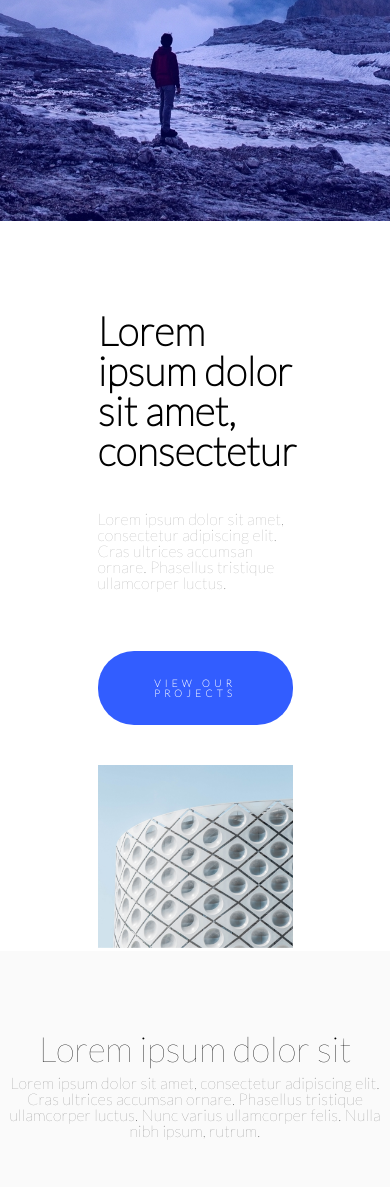
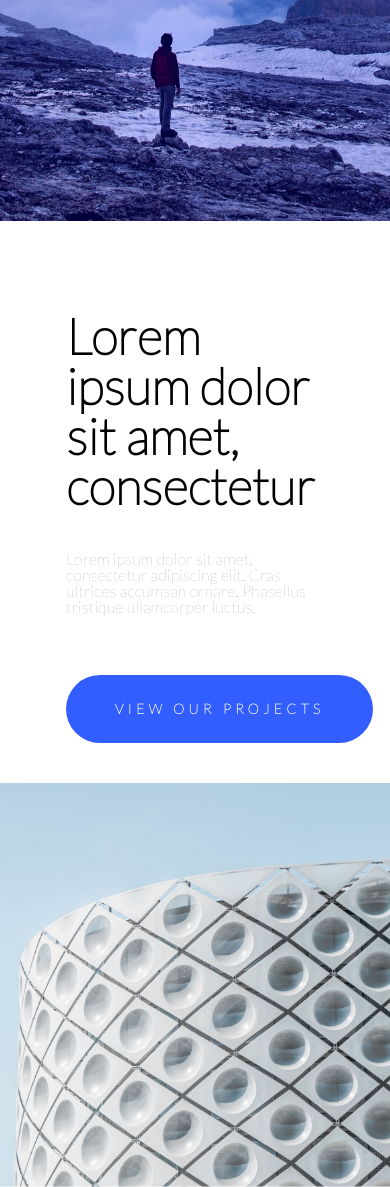
Before and after one commit to bekatolordava/Lesson9, a plain HTML site: page index.html in a window 390 px wide. Shown: the part 679-1866 px from the top of the page. Drawn offline with Linux system fonts and the light colour scheme.

Commit message:
add responsive and style

```diff
--- a/css/responsive.css
+++ b/css/responsive.css
@@ -1,28 +1,43 @@
 @media (max-width: 1110px) {
-    .section01 {
-       flex-direction: column;
-       align-items: center;
-    }
-    .section-h3  {
-        font-size: 40px;
-    }
-    .left-block {
-        padding: 90px 0 0;
-    }
     .section-title p {
         width: auto;
     }
+    .section-h3 {
+        margin-bottom: 20px;
+    }
+    .section-p {
+        margin-bottom: 20px;
+    }
+    .right-block {
+        padding: 90px 0;
+    }
 }
-@media (max-width: 540px) {
-    .projects {
-        width: auto;
-        text-align: center;
-        font-size: 10px;
+@media (max-width:874px) {
+    .right-block {
+        padding: 0;
     }
     .section-h3 {
-        font-size: 40px;
+        margin-bottom: 40px;
     }
-    .left-block {
-        padding: 90px 0 0;
+    .section-p {
+        margin-bottom: 60px;
     }
 }
+@media (max-width:770px) {
+    nav {
+        display: none;
+    }
+    .burger-icon {
+        display: block;
+        margin-right: 50px;
+    }
+    .landings {
+        margin-left: 50px;
+    }
+
+}
+@media (max-width:530px) {
+    h4 {
+        font-size: 70px;
+    }
+}
--- a/css/style.css
+++ b/css/style.css
@@ -1,3 +1,4 @@
+
 /* header styles */
 .background-img {
     width: 100%;
@@ -79,6 +80,11 @@ h4 {
 body {
     color: #FFFFFF;
 }
+.burger-icon {
+    color: #FFFFFF;
+    font-size: 28px;
+    display: none;
+}
 /* section01 styles */
 .section01 {
     width: 100%;
@@ -86,6 +92,11 @@ body {
     display: -webkit-box;
     display: -ms-flexbox;
     display: flex;
+    -ms-flex-wrap: wrap;
+        flex-wrap: wrap;
+    -webkit-box-pack: center;
+        -ms-flex-pack: center;
+            justify-content: center;
 }
 .left-block {
     display: -webkit-box;
@@ -100,6 +111,7 @@ body {
             flex-direction: column;
     padding: 90px 86px 0;
     width: 50%;
+    min-width: 430px;
 }
 .projects {
     width: 307px;
@@ -121,7 +133,7 @@ body {
     font-family: 'Lato', sans-serif;
     font-weight: 700;
     height: auto;
-    margin-bottom: 40px;
+    margin-bottom: 60px;
 }
 .section-p {
     letter-spacing: 0.16px;
@@ -129,11 +141,12 @@ body {
     font-family: 'Lato', sans-serif;
     font-weight: 300;
     opacity: 0.5;
-    margin-bottom: 60px;
+    margin-bottom: 80px;
     width: auto;
 }
 .right-block  {
     width: 50%;
+    min-width: 430px;
 }
 .right-block img {
     width: 100%;
@@ -198,7 +211,8 @@ body {
     -webkit-box-align: center;
         -ms-flex-align: center;
             align-items: center;
-    flex-wrap: wrap;
+    -ms-flex-wrap: wrap;
+        flex-wrap: wrap;
  }
  .icon {
     width: 88px;
--- a/index.html
+++ b/index.html
@@ -9,6 +9,7 @@
     <link href="https://fonts.googleapis.com/css2?family=Poppins:wght@300&display=swap" rel="stylesheet">
     <link rel="preconnect" href="https://fonts.gstatic.com">
     <link href="https://fonts.googleapis.com/css2?family=Lato:wght@100&display=swap" rel="stylesheet">
+    <script src="https://kit.fontawesome.com/6de6aa5275.js" crossorigin="anonymous"></script>
     <link rel="stylesheet" href="css/reset.css">
     <link rel="stylesheet" href="css/style.css">
     <link rel="stylesheet" href="css/responsive.css">
@@ -29,6 +30,9 @@
                         <li> <a class="buttons" href="#"> CONTACT US </a> </li>
                     </ul>
                 </nav>
+                <div class="burger-icon">
+                    <i class="fas fa-bars"></i>
+                </div>
             </header>
 
                 <div class="header-cont">
```
